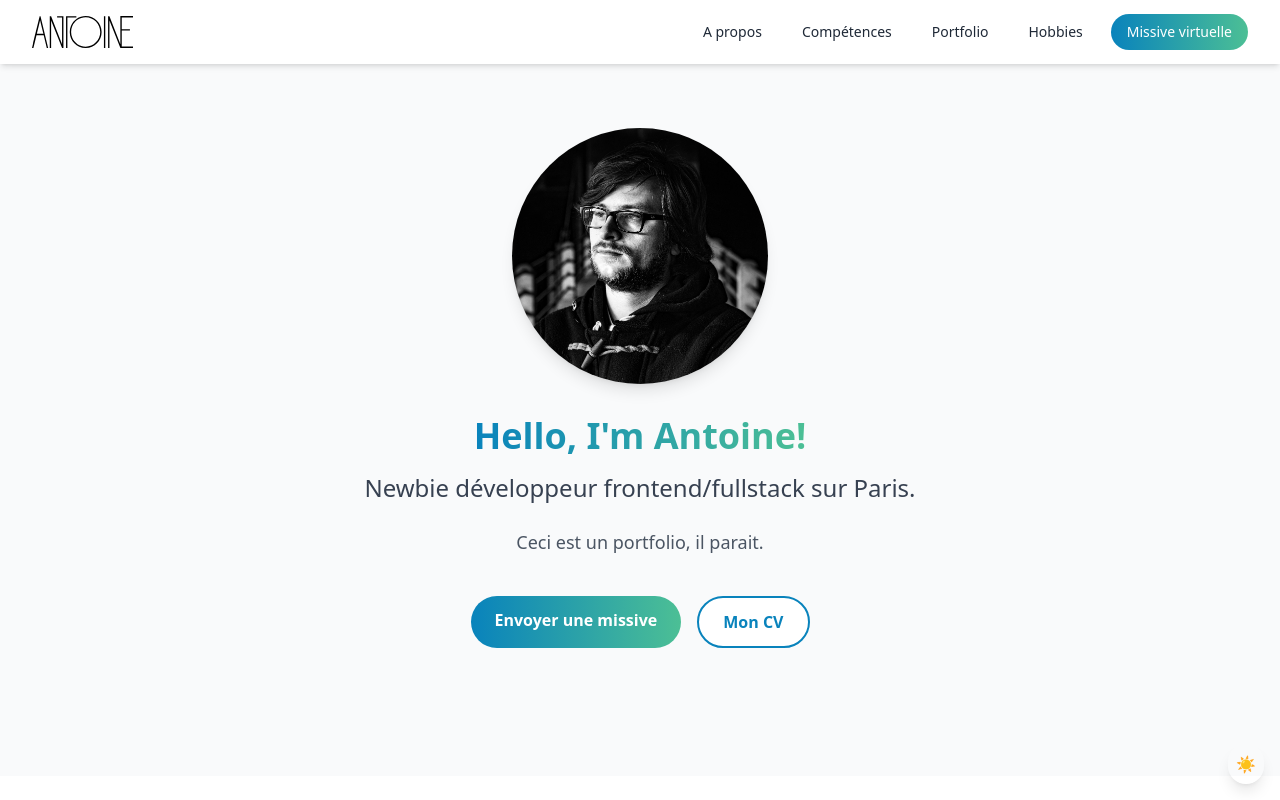
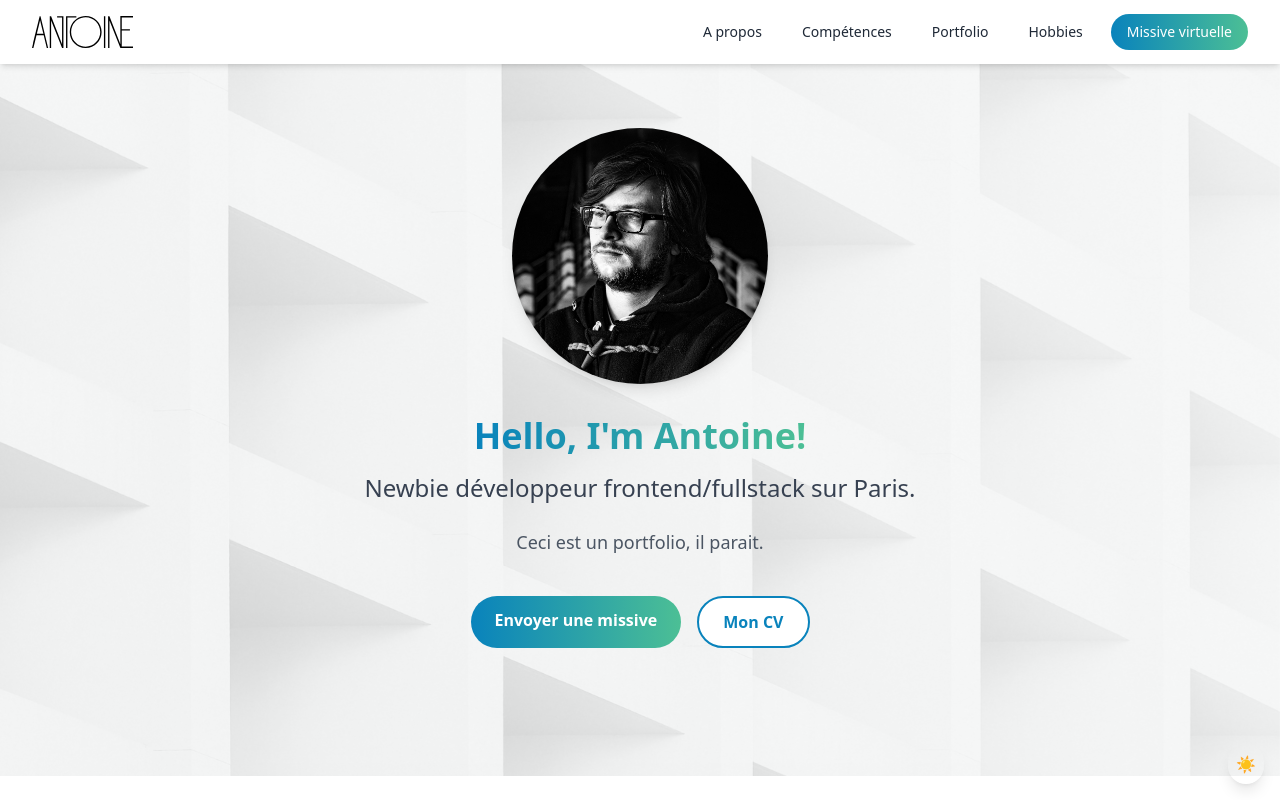
Before and after one commit to AramirRp/Portfolio, a React (Vite) app: page / in a window 1280 px wide. Shown: the top 800 px of the page. Built offline with nearby package versions, Linux system fonts and the light colour scheme.

Commit message:
adding a parallax on the hero background

```diff
--- a/package.json
+++ b/package.json
@@ -18,6 +18,7 @@
     "react-anchor-link-smooth-scroll": "^1.0.12",
     "react-dom": "^18.2.0",
     "react-icons": "^5.2.0",
+    "react-parallax": "^3.5.1",
     "react-pdf": "^8.0.0",
     "react-responsive-carousel": "^3.2.23"
   },
--- a/src/components/hero/Hero.jsx
+++ b/src/components/hero/Hero.jsx
@@ -1,21 +1,38 @@
 import React, { useState, useContext } from "react";
 import AnchorLink from "react-anchor-link-smooth-scroll";
+import { Parallax } from 'react-parallax';
 import Popup from "../popup/Popup";
 import { ThemeContext } from "../Themes/ThemeContext";
 
 import profile_img from "../../assets/profile_img.jpg";
 import cv from "../../assets/cv-2024.jpg";
 import cv_pdf from "../../assets/cv-2024.pdf";
+import heroBackground from "../../assets/hero-background.jpg"; // Add this import
 
 export const Hero = () => {
   const [buttonPopup, setButtonPopup] = useState(false);
   const { theme } = useContext(ThemeContext);
 
+  const getOverlayStyle = () => {
+    switch (theme) {
+      case 'light':
+        return { backgroundColor: 'rgba(249, 250, 251, 0.8)' }; // bg-gray-50 with opacity
+      case 'dark':
+        return { backgroundColor: 'rgba(31, 41, 55, 0.8)' }; // bg-gray-800 with opacity
+      default:
+        return { backgroundColor: 'rgba(255, 237, 213, 0.8)' }; // bg-orange-100 with opacity
+    }
+  };
+
   return (
-    <div id="home" className={`py-20 md:py-32 transition-colors duration-300
-      ${theme === 'light' ? 'bg-gray-50' :
-        theme === 'dark' ? 'bg-gray-800' :
-        'bg-orange-100'}`}>
+    <Parallax
+      blur={0}
+      bgImage={heroBackground}
+      bgImageAlt="Hero Background"
+      strength={775}
+    >
+      <div style={getOverlayStyle()}>
+        <div id="home" className={`py-20 md:py-32 transition-colors duration-300`}>
           <div className="container mx-auto px-4 sm:px-6 lg:px-8">
             <div className="flex flex-col items-center">
               <img
@@ -66,12 +83,14 @@ export const Hero = () => {
               </div>
             </div>
           </div>
+        </div>
+      </div>
       <Popup trigger={buttonPopup} setTrigger={setButtonPopup}>
         <a href={cv_pdf} target="_blank" rel="noopener noreferrer" className="block">
           <img src={cv} alt="CV" className="w-full max-w-2xl mx-auto rounded-lg shadow-lg" />
         </a>
       </Popup>
-    </div>
+    </Parallax>
   );
 };
 
--- a/tailwind.config.js
+++ b/tailwind.config.js
@@ -17,6 +17,9 @@ export default {
       backgroundColor: ['light', 'dark', 'custom'],
       textColor: ['light', 'dark', 'custom'],
     },
+    willChange: {
+      'transform': 'transform',
+    },
   },
     plugins: [],
 };
```
Also changed, not shown: src/components/hero/Hero.css (added, +15 -0 lines), src/assets/hero-background.jpg (added), 1 other file (tests, documents, lock files or other folders). Lines whose indentation alone changed are shown as unchanged.
